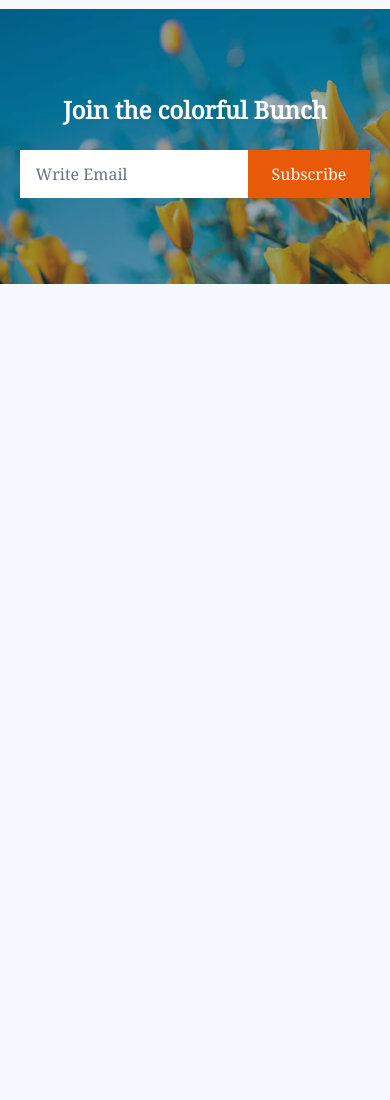
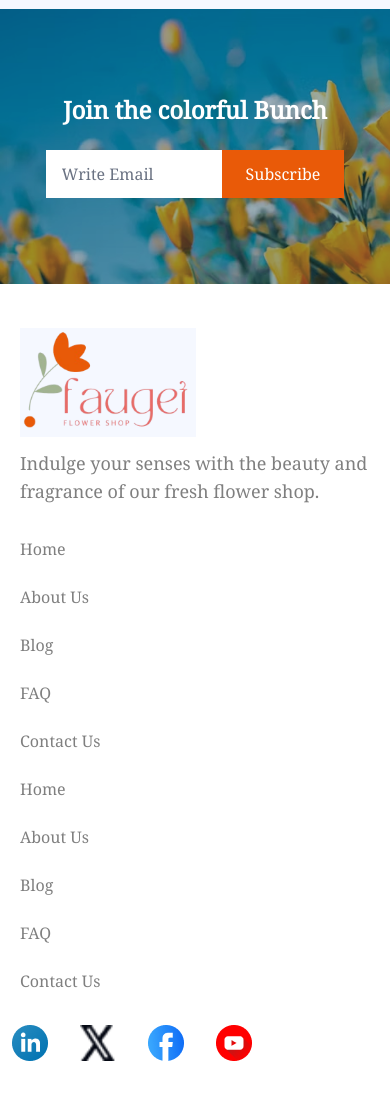
Before and after one commit to EbrahimEh/Responsive-Flowers-Project, a website: page index.html in a window 390 px wide. Shown: the part 4101-5201 px from the top of the page. Before the commit the page ends 4385 px from the top, so only its background shows below. Drawn offline with Linux system fonts and the light colour scheme.

Commit message:
Complete Responsive Footer Part

```diff
--- a/index.html
+++ b/index.html
@@ -180,7 +180,8 @@
          <div class="grid grid-cols-1 md:grid-cols-3 w-full h-auto md:h-[420px] mb-10 md:mb-28 gap-4 p-2">
             <!-- --banner 1  -->
             <div class="grid grid-rows-2 md:col-span-1 gap-y-5">
-               <div class="rounded-xl relative overflow-hidden bg-[url('../assets/deal-bloom.png')] h-[200px]  bg-cover">
+               <div
+                  class="rounded-xl relative overflow-hidden bg-[url('../assets/deal-bloom.png')] h-[200px]  bg-cover">
 
                   <div class="inset-0 absolute bg-black/40"></div>
                   <div class="absolute inset-0 flex flex-col justify-center items-center text-white">
@@ -191,37 +192,77 @@
                <div class="rounded-xl overflow-hidden relative bg-[url('../assets/deal-ana.png')] h-[200px] bg-cover">
                   <div class="absolute inset-0 bg-black/40"></div>
                   <div class="absolute inset-0 flex flex-col justify-center items-center text-white">
-                     <h2 class=" font-semibold mb-2 text-lg">30% Off | Ana  Plant</h2>
+                     <h2 class=" font-semibold mb-2 text-lg">30% Off | Ana Plant</h2>
                      <p class="underline">Shop Now</p>
                   </div>
                </div>
             </div>
 
             <!-- --banner 2  -->
-            <div class="md:col-span-2 md:row-span-2 relative overflow-hidden bg-[url('../assets/deal-zabo.png')] bg-cover rounded-xl h-[200px] md:h-[420px]">
+            <div
+               class="md:col-span-2 md:row-span-2 relative overflow-hidden bg-[url('../assets/deal-zabo.png')] bg-cover rounded-xl h-[200px] md:h-[420px]">
                <div class="inset-0 absolute bg-black/30 "></div>
                <div class="absolute inset-0 flex flex-col justify-center items-center text-white">
-                     <h2 class=" font-semibold mb-2 text-3xl md:text-4xl">25% Off | Zabo Plant</h2>
-                     <p class="underline md:text-2xl">Shop Now</p>
-                  </div>
+                  <h2 class=" font-semibold mb-2 text-3xl md:text-4xl">25% Off | Zabo Plant</h2>
+                  <p class="underline md:text-2xl">Shop Now</p>
+               </div>
             </div>
          </div>
       </div>
    </main>
 
-   <footer class="md:max-w-[1440px] mx-auto">
+   <footer class="md:max-w-[1440px] mx-auto h-80">
       <!-- -----fotter  Join Part -->
-       <div class=" md:h-[530px] h-[275px] bg-[url('../assets/news-letter-bg.png')] bg-cover flex justify-center items-center space-y-5 p-2">
+      <div
+         class=" md:h-[530px] h-[275px] bg-[url('../assets/news-letter-bg.png')] bg-cover flex justify-center items-center space-y-5 p-2">
          <div class="text-white text-center">
             <h1 class="text-2xl md:text-5xl mb-6 font-semibold">Join the colorful Bunch</h1>
             <div class="flex">
-               <input class="bg-white py-3 px-4 mx-auto md:w-lg placeholder-gray-500" type="email" name="email" id="" placeholder="Write Email" required>
+               <input class="bg-white py-3 px-4 mx-auto w-44 md:w-lg placeholder-gray-500" type="email" name="email"
+                  id="" placeholder="Write Email" required>
                <input class="py-3 px-6 bg-[#E95A08]" type="submit" value="Subscribe">
             </div>
          </div>
-       </div>
+      </div>
 
+      <!-- ------ Footer Last Part -->
+      <div class="md:max-w-6xl mx-auto md:h-[350px] h-auto bg-white p-5 md:p-2 flex justify-center items-center">
 
+         <div class="grid grid-cols-1 md:grid-cols-3 md:justify-items-center h-auto md:h-[250px] md:py-0 py-6">
+
+            <!-- --fotter 1 -->
+            <div class="">
+               <img class="md:w-36 w-44" src="assets/logo.png" alt="">
+               <p class="subtitle mt-3 text-lg">Indulge your senses with the beauty and fragrance of our fresh flower shop. </p>
+            </div>
+
+            <!-- ----footer 2 -->
+            <div class="grid md:grid-cols-2 gap-x-5 mt-5 md:mt-0 md:mb-0 mb-5 md:gap-x-20 ">
+               <ul class="subtitle">
+                  <li class="py-3"><a href="#">Home</a></li>
+                  <li class="py-3"><a href="#">About Us</a></li>
+                  <li class="py-3"><a href="#">Blog</a></li>
+                  <li class="py-3"><a href="#">FAQ</a></li>
+                  <li class="py-3"><a href="#">Contact Us</a></li>
+               </ul>
+               <ul class="subtitle">
+                  <li class="py-3"><a href="#">Home</a></li>
+                  <li class="py-3"><a href="#">About Us</a></li>
+                  <li class="py-3"><a href="#">Blog</a></li>
+                  <li class="py-3"><a href="#">FAQ</a></li>
+                  <li class="py-3"><a href="#">Contact Us</a></li>
+               </ul>
+            </div>
+
+            <!-- ---footer -3  -->
+            <div class="flex justify-center gap-x-8 w-56 h-9">
+               <img class="w-9" src="assets/icon-linkedin.png" alt="">
+               <img class="w-9" src="assets/icon-twitter.png" alt="">
+               <img class="w-9" src="assets/icon-facebook.png" alt="">
+               <img class="w-9" src="assets/icon-youtube.png" alt="">
+            </div>
+         </div>
+      </div>
    </footer>
 </body>
 
```
Also changed, not shown: src/output.css.
